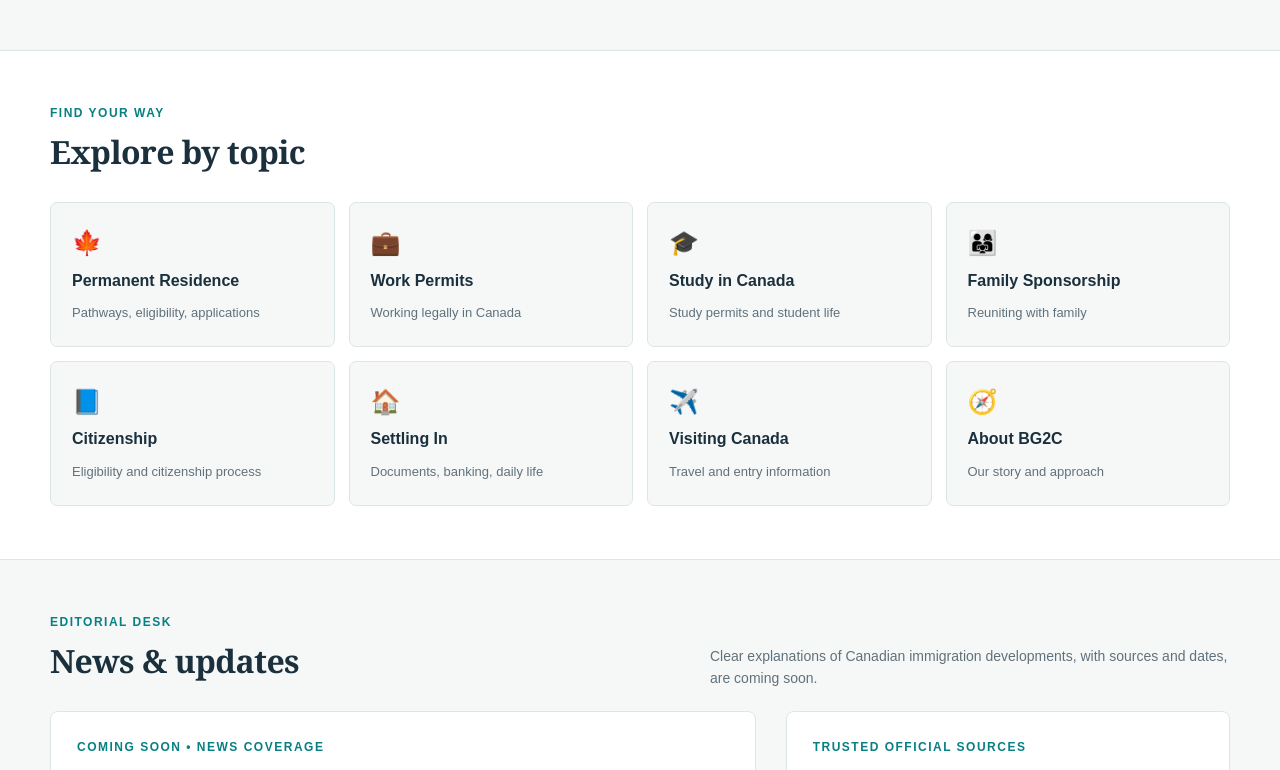
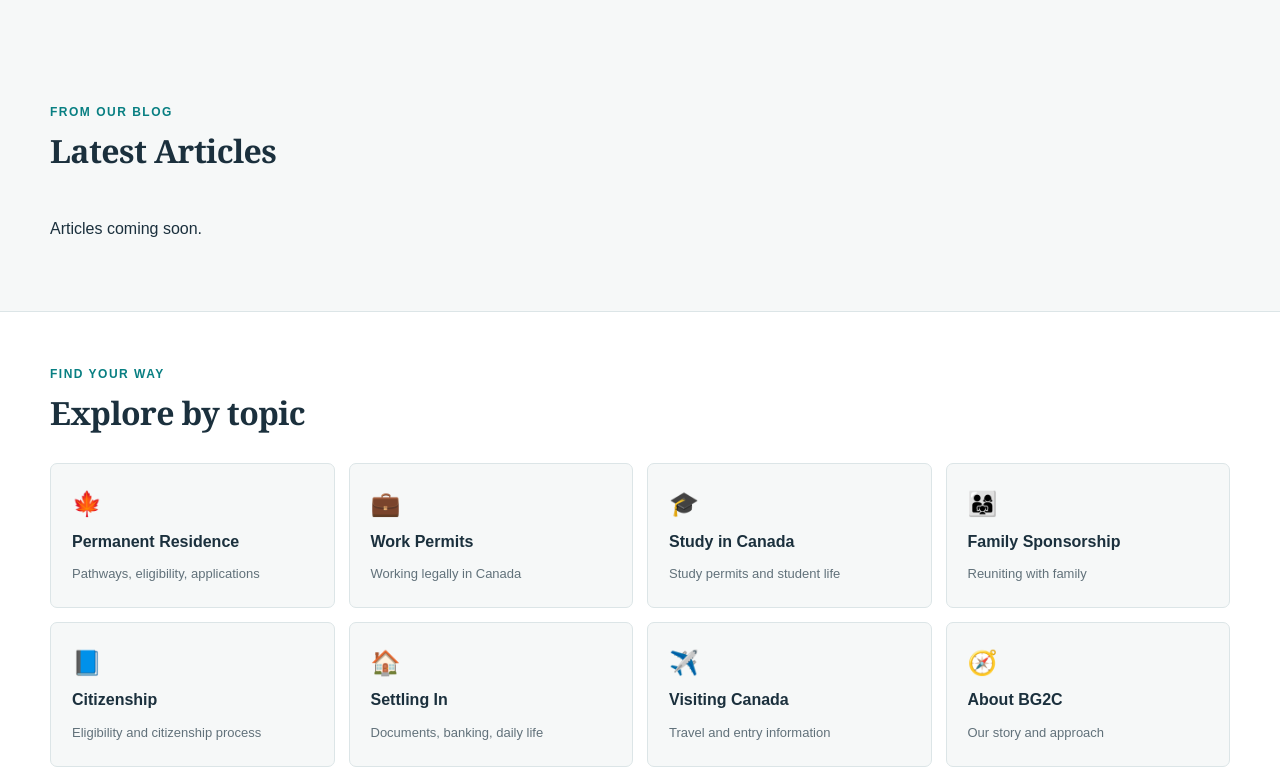
Before and after one commit to amitbhatia1298/beginners-guide-to-canada, a website: page index.html in a window 1280 px wide. Shown: the part 1093-1863 px from the top of the page. Drawn offline with Linux system fonts and the light colour scheme.

Commit message:
Move latest articles and clean up footer

```diff
--- a/index.html
+++ b/index.html
@@ -17,6 +17,16 @@
 <article class="card"><div class="visual" aria-hidden="true">🏡</div><div class="card-body"><div class="eyebrow">Settling in</div><h3>Your first steps after arriving in Canada</h3><p>Learn about documents, housing, health coverage and other essentials for newcomers.</p><a class="link" href="https://www.canada.ca/en/immigration-refugees-citizenship/services/new-immigrants.html" target="_blank" rel="noopener">Explore official newcomer resources ↗</a></div></article>
 <article class="card"><div class="visual" aria-hidden="true">💼</div><div class="card-body"><div class="eyebrow">Work & study</div><h3>Working and studying in Canada</h3><p>Understand the basic pathways, permits and trusted information sources.</p><a class="link" href="https://www.canada.ca/en/immigration-refugees-citizenship/services/work-canada.html" target="_blank" rel="noopener">Explore official work resources ↗</a></div></article>
 </div></div></section>
+<!-- BG2C ARTICLES START -->
+<section class="section" id="latest-articles">
+<div class="container">
+<div class="section-heading"><div>
+<div class="eyebrow">From our blog</div>
+<h2>Latest Articles</h2>
+</div></div>
+<div class="cards"><p>Articles coming soon.</p></div>
+</div></section>
+<!-- BG2C ARTICLES END -->
 <section class="section band" id="topics"><div class="container"><div class="section-heading"><div><div class="eyebrow">Find your way</div><h2>Explore by topic</h2></div></div><div class="topics">
 <a class="topic" href="https://www.canada.ca/en/immigration-refugees-citizenship/services/immigrate-canada.html"><div class="symbol">🍁</div><b>Permanent Residence</b><span>Pathways, eligibility, applications</span></a>
 <a class="topic" href="https://www.canada.ca/en/immigration-refugees-citizenship/services/work-canada.html"><div class="symbol">💼</div><b>Work Permits</b><span>Working legally in Canada</span></a>
@@ -30,5 +40,5 @@
 <section class="section" id="updates"><div class="container"><div class="section-heading"><div><div class="eyebrow">Editorial desk</div><h2>News & updates</h2></div><p>Clear explanations of Canadian immigration developments, with sources and dates, are coming soon.</p></div><div class="news"><div class="news-main"><div class="eyebrow">Coming soon • News coverage</div><h3>Canadian immigration updates, explained without the jargon.</h3><p>When BG2C publishes news, each article will explain what changed, who is affected, what to do next, and where to verify the information.</p><div class="note">This is a design preview. We have intentionally not published placeholder stories as real news.</div></div><aside class="news-aside"><div class="eyebrow">Trusted official sources</div><h3>Check the latest directly</h3><ul><li><a href="https://www.canada.ca/en/immigration-refugees-citizenship.html" target="_blank" rel="noopener">Immigration, Refugees and Citizenship Canada ↗</a></li><li><a href="https://www.canada.ca/en/immigration-refugees-citizenship/news.html" target="_blank" rel="noopener">IRCC news releases ↗</a></li><li><a href="https://www.canada.ca/en/services/benefits.html" target="_blank" rel="noopener">Government of Canada benefits ↗</a></li></ul></aside></div></div></section>
 <section class="section about" id="about"><div class="container about-grid"><div><div class="eyebrow">The story behind BG2C</div><h2>Built from a real newcomer journey.</h2><p>Clear guidance. Real experience. Official sources.</p></div><div><p>Beginners Guide to Canada, or BG2C for short, is a free resource for people who are planning to move to Canada, are going through the process, or have just landed.</p><p>I came from India, studied operations management in New Zealand and worked in inventory control there for a few years. In 2019 I moved to Canada as a permanent resident, and in 2023 I became a citizen. Each stage had its own forms, rules and waiting, and finding information I could rely on was part of every one of them. BG2C is the guide I wanted at each of those points.</p><p>I am not a lawyer or a licensed immigration consultant. I share what I learned, point to the official source and say when something is only my experience.</p></div></div></section>
 </main>
-<footer class="footer"><div class="container"><div class="footer-grid"><div><h3>Beginners Guide to Canada</h3><p>An independent resource helping newcomers understand immigration and life in Canada.</p><p>Not affiliated with the Government of Canada. General information only, not legal or immigration advice.</p></div><div><h3>Explore</h3><a href="#guides">Newcomer Guides</a><a href="#topics">Topics</a><a href="#updates">News & Updates</a><a href="#about">About BG2C</a></div><div><h3>Official resources</h3><a href="https://www.canada.ca/en/immigration-refugees-citizenship.html">IRCC</a><a href="https://college-ic.ca/">Check an immigration consultant</a><p>Privacy, contact and policy pages will be added before monetization.</p></div></div><div class="small">© 2026 Beginners Guide to Canada • Design preview — not published to your live website.</div></div></footer>
+<footer class="footer"><div class="container"><div class="footer-grid"><div><h3>Beginners Guide to Canada</h3><p>An independent resource helping newcomers understand immigration and life in Canada.</p><p>Not affiliated with the Government of Canada. General information only, not legal or immigration advice.</p></div><div><h3>Explore</h3><a href="#guides">Newcomer Guides</a><a href="#topics">Topics</a><a href="#updates">News & Updates</a><a href="#about">About BG2C</a></div><div><h3>Official resources</h3><a href="https://www.canada.ca/en/immigration-refugees-citizenship.html">IRCC</a><a href="https://college-ic.ca/">Check an immigration consultant</a><p>Privacy, contact and policy pages will be added before monetization.</p></div></div><div class="small">© 2026 Beginners Guide to Canada</div></div></footer>
 </body></html>
```
